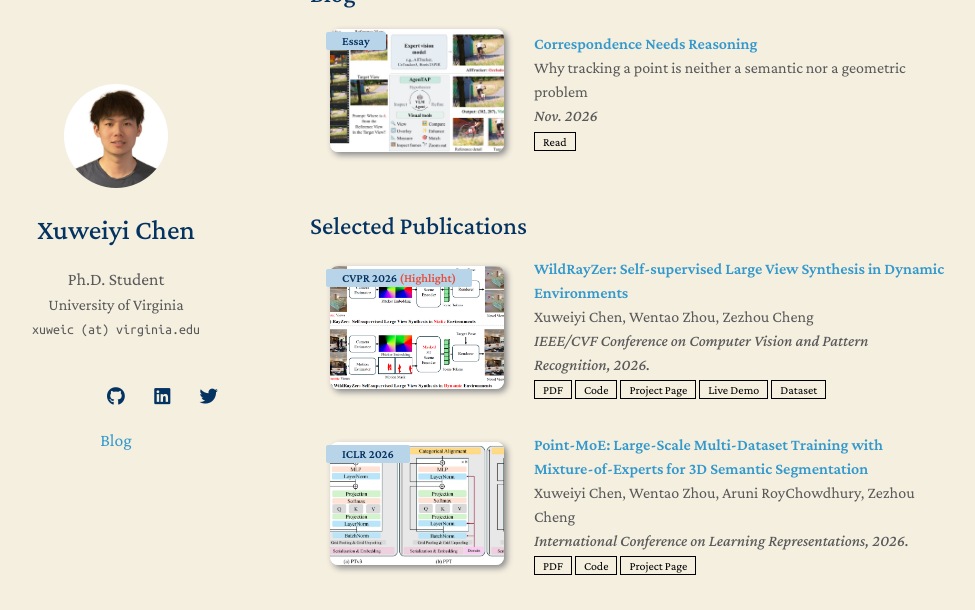
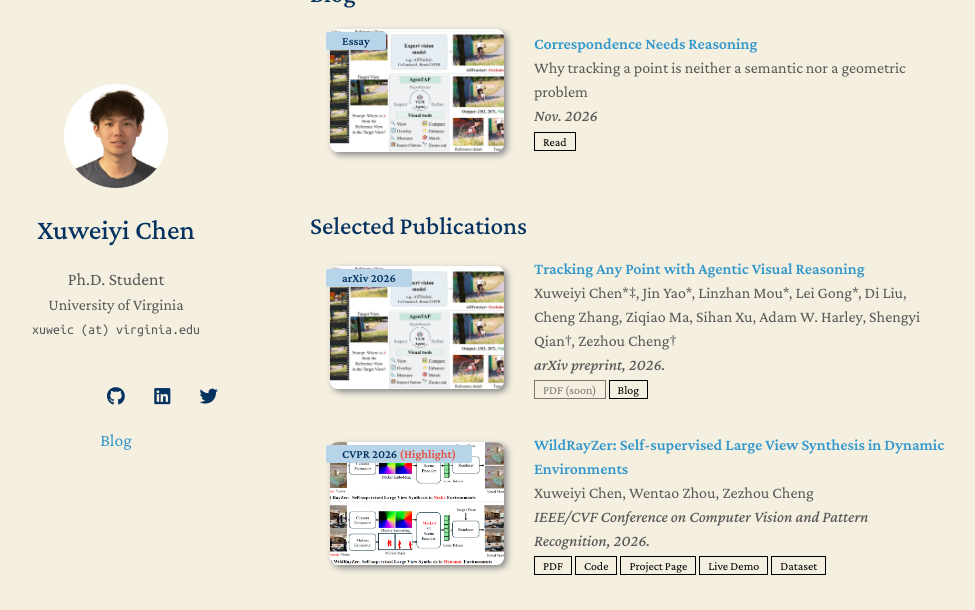
Before and after one commit to XuweiyiChen/xuweiyichen.github.io, a Jekyll site: the page built from index.md, in a window 1280 px wide and 900 px high, scrolled down 1119 px, cut to the strip 0-610 px from the top of the window. Shown: the whole strip, without its empty margins (160-1135 px from the left). Built offline with Jekyll 4.4.1, drawn with Linux system fonts in a browser that asks for light colours; nearby versions of some CDN libraries; a style sheet for code colours, icons or effects is not loaded; our own code applies the rules of GitHub Pages for plain Markdown files.

Commit message:
Selected Publications: add Tracking Any Point with Agentic Visual Reasoning (arXiv 2026), with optional pdf_soon and blog fields in the template

```diff
--- a/_data/blog.yml
+++ b/_data/blog.yml
@@ -4,5 +4,5 @@ posts:
     subtitle: "Why tracking a point is neither a semantic nor a geometric problem"
     date: "Nov. 2026"
     link: ./blog/agentap/
-    image: ./assets/img/blog_agentap.jpg
+    image: ./assets/img/teaser_agentap.jpg
     badge: Essay
--- a/_data/publications.yml
+++ b/_data/publications.yml
@@ -1,4 +1,12 @@
 main:
+  - title: "Tracking Any Point with Agentic Visual Reasoning"
+    authors: "Xuweiyi Chen*‡, Jin Yao*, Linzhan Mou*, Lei Gong*, Di Liu, Cheng Zhang, Ziqiao Ma, Sihan Xu, Adam W. Harley, Shengyi Qian†, Zezhou Cheng†"
+    pdf_soon: true
+    blog: ./blog/agentap/
+    image: ./assets/img/teaser_agentap.jpg
+    conference_short: arXiv 2026
+    conference: arXiv preprint, 2026.
+
   - title: "WildRayZer: Self-supervised Large View Synthesis in Dynamic Environments"
     authors: "Xuweiyi Chen, Wentao Zhou, Zezhou Cheng"
     pdf: https://arxiv.org/abs/2601.10716
--- a/_includes/publications.md
+++ b/_includes/publications.md
@@ -16,7 +16,7 @@
     {% endif %}
   </div>
   <div class="col-sm-9" style="position: relative;padding-right: 15px;padding-left: 20px;">
-      <div class="title"><a href="{{ link.pdf }}">{{ link.title }}</a></div>
+      <div class="title"><a href="{{ link.pdf | default: link.blog }}">{{ link.title }}</a></div>
       <div class="author">{{ link.authors }}</div>
       <div class="periodical"><em>{{ link.conference }}</em>
       </div>
@@ -24,11 +24,17 @@
         {% if link.pdf %}
         <a href="{{ link.pdf }}" class="btn btn-sm z-depth-0" role="button" target="_blank" style="font-size:12px;">PDF</a>
         {% endif %}
+        {% if link.pdf_soon %}
+        <a class="btn btn-sm z-depth-0" aria-disabled="true" style="font-size:12px; opacity:0.5; pointer-events:none;">PDF (soon)</a>
+        {% endif %}
         {% if link.code %}
         <a href="{{ link.code }}" class="btn btn-sm z-depth-0" role="button" target="_blank" style="font-size:12px;">Code</a>
         {% endif %}
         {% if link.page %}
         <a href="{{ link.page }}" class="btn btn-sm z-depth-0" role="button" target="_blank" style="font-size:12px;">Project Page</a>
+        {% endif %}
+        {% if link.blog %}
+        <a href="{{ link.blog }}" class="btn btn-sm z-depth-0" role="button" style="font-size:12px;">Blog</a>
         {% endif %}
         {% if link.video %}
         <a href="{{ link.video }}" class="btn btn-sm z-depth-0" role="button" target="_blank" style="font-size:12px;">Video</a>
```
Also changed, not shown: assets/img/teaser_agentap.jpg (renamed from assets/img/blog_agentap.jpg).
